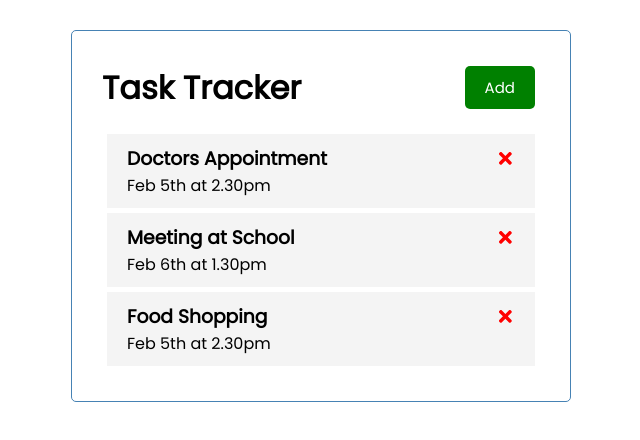
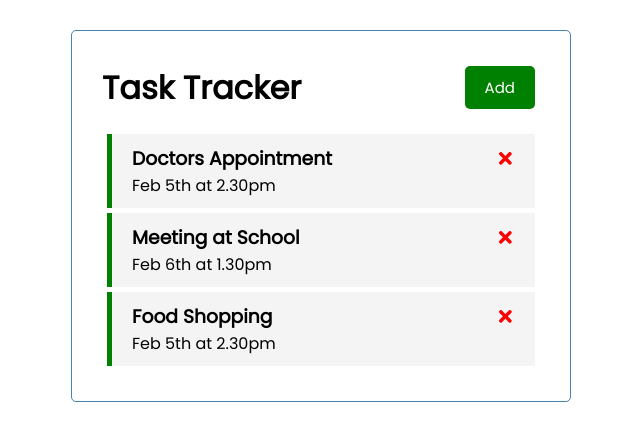
Before and after one commit to TechMi97/react-task-tracker, a React (Create React App) app: page / in a window 1280 px wide. Shown: the top 440 px of the page, without its empty margins (319-959 px from the left). Built offline with nearby package versions, Linux system fonts and the light colour scheme.

Commit message:
adding reminder toggle
toggle reminder CSS

```diff
--- a/src/App.js
+++ b/src/App.js
@@ -32,11 +32,16 @@
   setTasks(tasks.filter((task) => task.id!==id))
 }
 
+const toggleReminder = (id) => {
+  setTasks(tasks.map((task) => task.id===id
+  ?{ ...task, reminder: !task.reminder} : task))
+}
+
 
   return (
     <div className="container">
      <Header />
-     {tasks.length > 0 ? <Tasks tasks={tasks} onDelete={deleteTask}/>:
+     {tasks.length > 0 ? <Tasks tasks={tasks} onDelete={deleteTask} onToggle = {toggleReminder}/>:
      'No Tasks To show'}
     </div>
   );
--- a/src/components/Task.js
+++ b/src/components/Task.js
@@ -1,8 +1,10 @@
  import {FaTimes} from 'react-icons/fa'
 
- const Task = ( { task, onDelete} ) => {
+ const Task = ( { task, onDelete, onToggle} ) => {
   return (
-    <div className="task">
+    <div className={`task ${task.reminder ? 'reminder' :''}`}
+     onDoubleClick={ () => onToggle(task.id)} >
+
         <h3>{task.text}<FaTimes style={{color:
             'red', cursor:'pointer' }}
             onClick={() => onDelete(task.id)}
--- a/src/components/Tasks.js
+++ b/src/components/Tasks.js
@@ -1,10 +1,11 @@
 import { useState } from "react"
 import Task from './Task'
-const Tasks = ({tasks, onDelete}) => {
+const Tasks = ({tasks, onDelete, onToggle}) => {
   return (
     <>
         {tasks.map((task) => (
-            <Task key={task.id} task = {task} onDelete={onDelete}/>
+            <Task key={task.id} task = {task} onDelete={onDelete}
+            onToggle={onToggle}/>
         ))}
     </>
   )
```
